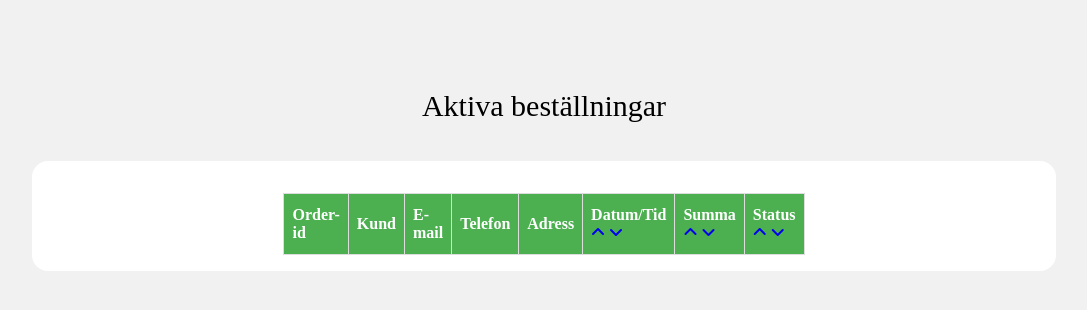
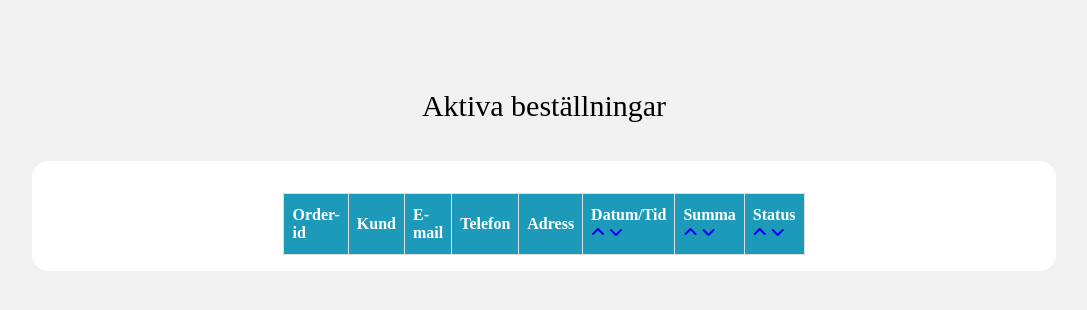
Before and after one commit to Floralforest19/G01, a PHP site: page /admin/orders.php in a window 1280 px wide. Shown: the part 66-376 px from the top of the page, without its empty margins (96-1183 px from the left). Run offline with PHP 8.4, Linux system fonts and the light colour scheme; data that the repository does not hold is empty; some libraries are stand-ins or nearby versions.

Commit message:
altered table header color, admin

```diff
--- a/admin/styles/layout/_table.scss
+++ b/admin/styles/layout/_table.scss
@@ -21,7 +21,7 @@
   padding-top: 12px;
   padding-bottom: 12px;
   text-align: left;
-  background-color: #4caf50;
+  background-color: #1D99BA;
   color: white;
 }
 
--- a/admin/styles/style.css
+++ b/admin/styles/style.css
@@ -256,7 +256,7 @@ body {
   padding-top: 12px;
   padding-bottom: 12px;
   text-align: left;
-  background-color: #4caf50;
+  background-color: #1D99BA;
   color: white;
 }
 
```
